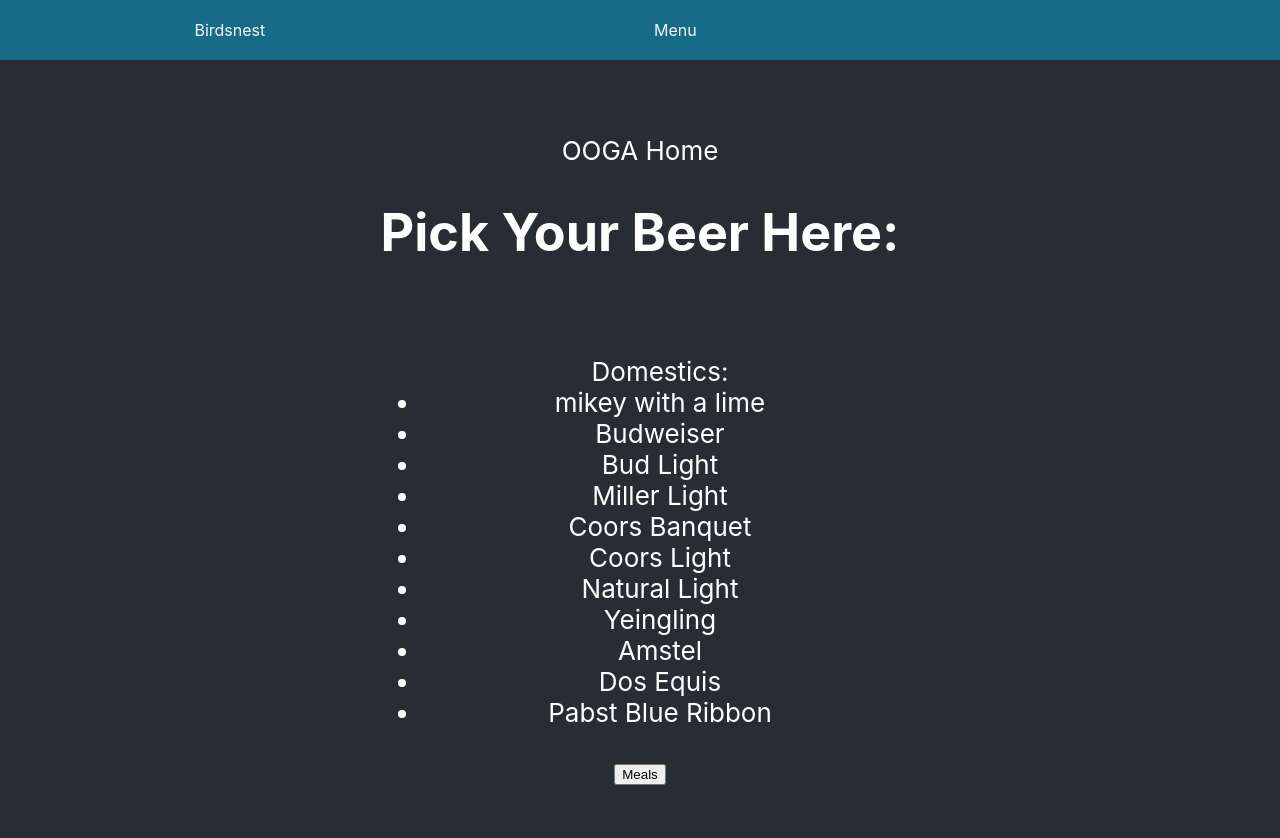
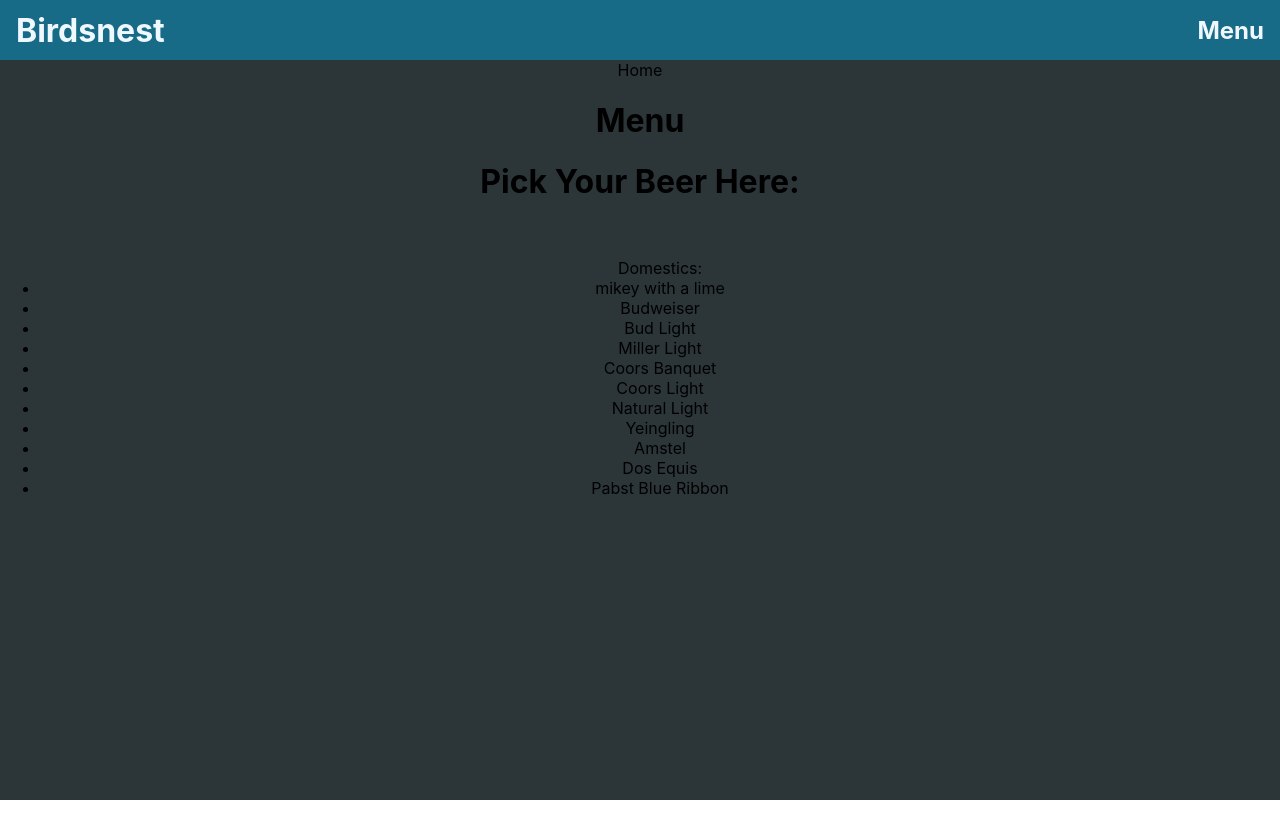
Before and after one commit to TannerLP123/BirdsnetWebsite, a React (Create React App) app in the folder app/: page / in a window 1280 px wide. Shown: the top 838 px of the page. After the commit the page ends 800 px from the top, so only its background shows below. Built offline with nearby package versions, Linux system fonts and the light colour scheme.

Commit message:
pulled from dev

```diff
--- a/app/src/App.js
+++ b/app/src/App.js
@@ -1,16 +1,32 @@
+import { useState } from 'react'
 import './css/App.css';
 import Home from './components/Home';
-import Example from './components/example';
-import Header from './components/Header'
+import BeerList from './components/BeerList';
+import Header from './components/Header';
+
 
 function App() {
+
+  const [toggle, setToggle] = useState(false)
+
+  function userClick(){
+    console.log("toggled")
+    setToggle(current => !current)
+  }
+
+  const Menu = ()=>{
+    return(
+      <div>
+        <h1>Menu</h1>
+        <BeerList />
+      </div>
+    )
+  }
   return (
     <div className="App">
       <Header />
-      <header className="App-header">
-        <Home />
-        <Example />
-      </header>
+      <Home />
+      <Menu />
     </div>
   );
 }
--- a/app/src/components/Header.jsx
+++ b/app/src/components/Header.jsx
@@ -4,9 +4,12 @@
 const Header = () => {
   return (
     <div className='Header'>
-      <div className='Title'>Birdsnest</div>
-      <div className='MenuBtn'>Menu</div>
-      <div></div>
+      <h1 className='Title'>
+        Birdsnest
+      </h1>
+      <h2 className='MenuBtn'>
+        Menu
+      </h2>
     </div>
   )
 }
--- a/app/src/components/Home.jsx
+++ b/app/src/components/Home.jsx
@@ -1,8 +1,8 @@
 import React from 'react'
 
-const Home = () => {
+const Home=()=>{
   return (
-    <div>OOGA Home</div>
+    <div>Home</div>
   )
 }
 
--- a/app/src/components/example.jsx
+++ /dev/null
@@ -1,36 +0,0 @@
-import React from 'react'
-import { useState } from 'react'
-import BeerList from './BeerList'
-
-const Main = () => {
-  const [toggle, setToggle] = useState(false)
-
-  function userClick(){
-
-    console.log("toggled")
-    setToggle(current => !current)
-  }
-
-  const Number1 = ()=>{
-    return(
-      <div>
-        <h1>Meals</h1>
-        <button onClick={userClick}>Beer List</button>
-      </div>
-    )
-  }
-
-  const Number2 = ()=>{
-    return(
-      <div>
-        <BeerList />
-        <button onClick={userClick}>Meals</button>
-      </div>
-    )
-  }
-
-
-
-  return(toggle?<Number1 />:<Number2/>)
-}
-export default Main
--- a/app/src/css/App.css
+++ b/app/src/css/App.css
@@ -12,6 +12,8 @@
 
 .App {
   text-align: center;
+  min-height: 100vh;
+  background-color: var(--dark);
 }
 
 .App-logo {
--- a/app/src/css/Header.css
+++ b/app/src/css/Header.css
@@ -1,6 +1,6 @@
 .Header{
   display: flex;
-  justify-content: space-around;
+  justify-content: space-between;
   align-items: center;
   height: 60px;
   background-color: var(--midblue);
@@ -8,4 +8,5 @@
 
 .Title, .MenuBtn{
   color: aliceblue;
+  margin: 0 16px;
 }
```
